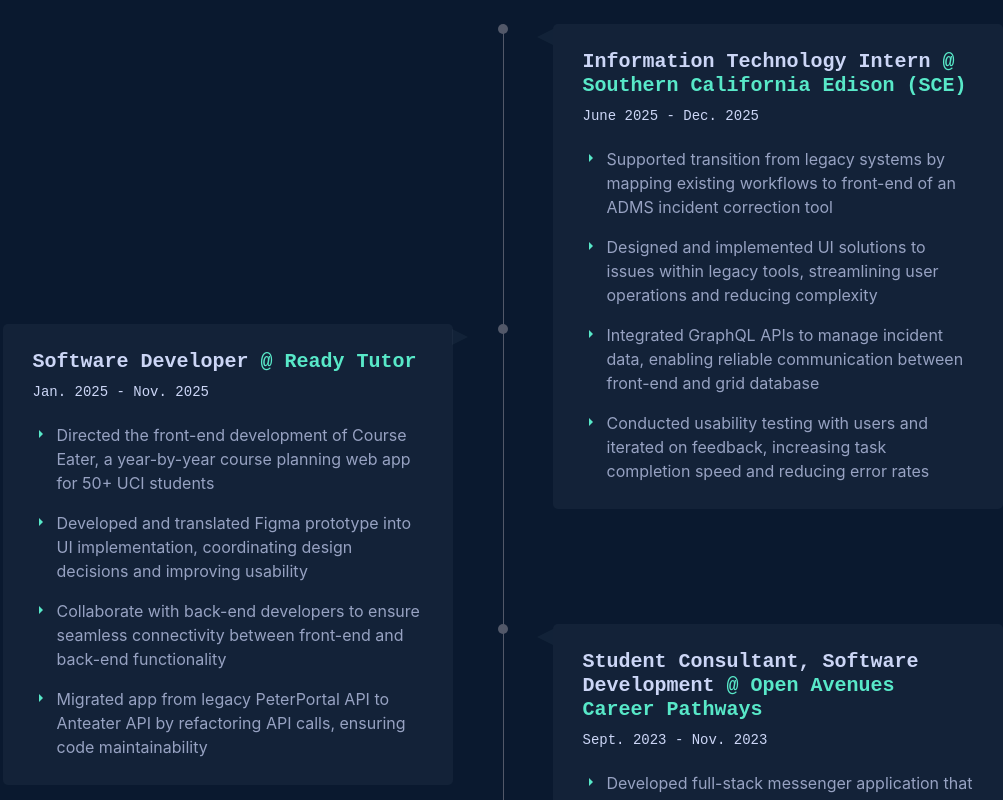
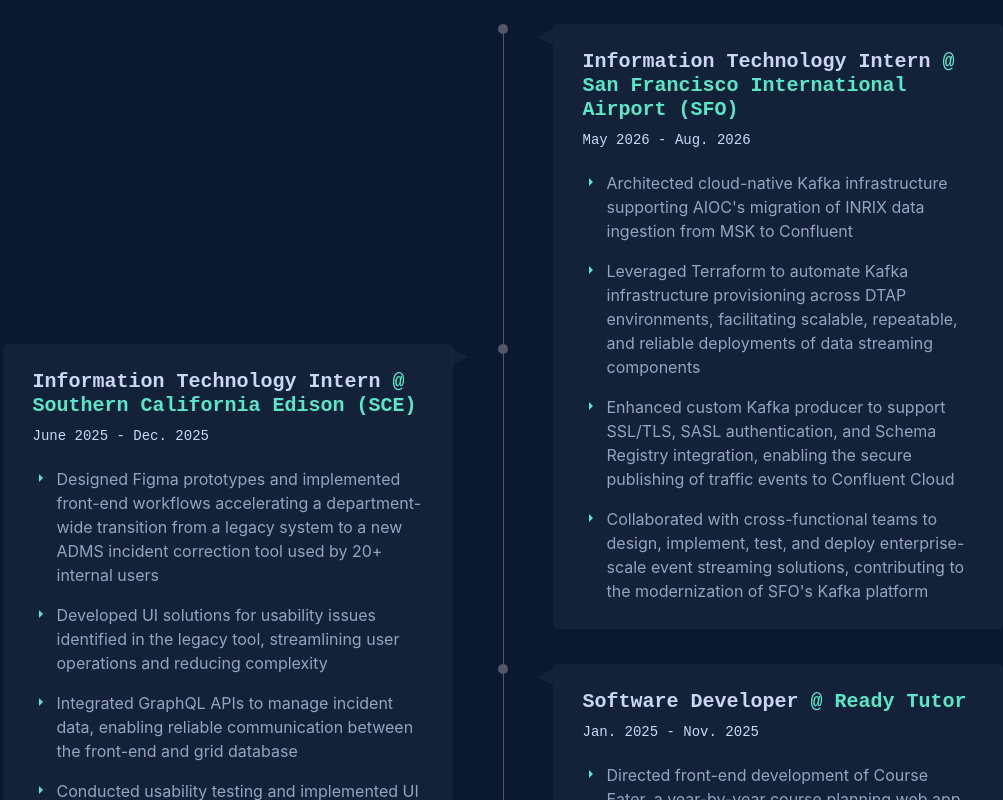
Before and after one commit to jacheng1/custom-website, a React (Vite) app: page / in a window 1280 px wide. Shown: the part 1020-1820 px from the top of the page, without its empty margins (153-1156 px from the left). Built offline with nearby package versions, Linux system fonts and the light colour scheme.

Commit message:
Update Experience section

```diff
--- a/src/Home.jsx
+++ b/src/Home.jsx
@@ -245,6 +245,45 @@
                     Information Technology Intern
                     <span className="intro-text">
                       {" "}
+                      @ San Francisco International Airport (SFO)
+                    </span>
+                  </h3>
+                  <p className="text-light-gray pb-1 timeline-dates">
+                    May 2026 - Aug. 2026
+                  </p>
+                  <p className="text-gray timeline-description">
+                    <IoMdArrowDropright className="timeline-arrow me-2" />
+                    Architected cloud-native Kafka infrastructure supporting AIOC&apos;s migration
+                    of INRIX data ingestion from MSK to Confluent
+                  </p>
+                  <p className="text-gray timeline-description">
+                    <IoMdArrowDropright className="timeline-arrow me-2" />
+                    Leveraged Terraform to automate Kafka infrastructure provisioning across
+                    DTAP environments, facilitating scalable, repeatable, and reliable deployments
+                    of data streaming components
+                  </p>
+                  <p className="text-gray timeline-description">
+                    <IoMdArrowDropright className="timeline-arrow me-2" />
+                    Enhanced custom Kafka producer to support SSL/TLS, SASL authentication, and
+                    Schema Registry integration, enabling the secure publishing of traffic events
+                    to Confluent Cloud
+                  </p>
+                  <p className="text-gray timeline-description">
+                    <IoMdArrowDropright className="timeline-arrow me-2" />
+                    Collaborated with cross-functional teams to design, implement, test, and deploy
+                    enterprise-scale event streaming solutions, contributing to the modernization of
+                    SFO&apos;s Kafka platform
+                  </p>
+                </div>
+              </li>
+
+              <li>
+                <i className=""></i>
+                <div className="box">
+                  <h3 className="fw-bold text-light-gray timeline-title">
+                    Information Technology Intern
+                    <span className="intro-text">
+                      {" "}
                       @ Southern California Edison (SCE)
                     </span>
                   </h3>
@@ -253,25 +292,24 @@
                   </p>
                   <p className="text-gray timeline-description">
                     <IoMdArrowDropright className="timeline-arrow me-2" />
-                    Supported transition from legacy systems by mapping existing
-                    workflows to front-end of an ADMS incident correction tool
+                    Designed Figma prototypes and implemented front-end workflows
+                    accelerating a department-wide transition from a legacy system
+                    to a new ADMS incident correction tool used by 20+ internal users
                   </p>
                   <p className="text-gray timeline-description">
                     <IoMdArrowDropright className="timeline-arrow me-2" />
-                    Designed and implemented UI solutions to issues within
-                    legacy tools, streamlining user operations and reducing
-                    complexity
+                    Developed UI solutions for usability issues identified in the legacy
+                    tool, streamlining user operations and reducing complexity
                   </p>
                   <p className="text-gray timeline-description">
                     <IoMdArrowDropright className="timeline-arrow me-2" />
-                    Integrated GraphQL APIs to manage incident data, enabling
-                    reliable communication between front-end and grid database
+                    Integrated GraphQL APIs to manage incident data, enabling reliable
+                    communication between the front-end and grid database
                   </p>
                   <p className="text-gray timeline-description">
                     <IoMdArrowDropright className="timeline-arrow me-2" />
-                    Conducted usability testing with users and iterated on
-                    feedback, increasing task completion speed and reducing
-                    error rates
+                    Conducted usability testing and implemented UI iterations,
+                    increasing task completion speed and reducing error rates
                   </p>
                 </div>
               </li>
@@ -288,24 +326,23 @@
                   </p>
                   <p className="text-gray timeline-description">
                     <IoMdArrowDropright className="timeline-arrow me-2" />
-                    Directed the front-end development of Course Eater, a
-                    year-by-year course planning web app for 50+ UCI students
+                    Directed front-end development of Course Eater, a year-by-year
+                    course planning web app serving 100+ UCI students
                   </p>
                   <p className="text-gray timeline-description">
                     <IoMdArrowDropright className="timeline-arrow me-2" />
-                    Developed and translated Figma prototype into UI
-                    implementation, coordinating design decisions and improving
-                    usability
+                    Translated Figma prototypes into responsive UI implementations,
+                    coordinating design decisions and improving app usability
                   </p>
                   <p className="text-gray timeline-description">
                     <IoMdArrowDropright className="timeline-arrow me-2" />
-                    Collaborate with back-end developers to ensure seamless
-                    connectivity between front-end and back-end functionality
+                    Migrated app from legacy PeterPortal API to Anteater API by refactoring
+                    API integrations, ensuring codebase maintainability
                   </p>
                   <p className="text-gray timeline-description">
                     <IoMdArrowDropright className="timeline-arrow me-2" />
-                    Migrated app from legacy PeterPortal API to Anteater API by
-                    refactoring API calls, ensuring code maintainability
+                    Collaborated with back-end developers to ensure seamless connectivity
+                    between front-end and back-end functionality
                   </p>
                 </div>
               </li>
--- a/src/custom.scss
+++ b/src/custom.scss
@@ -254,7 +254,7 @@
   list-style: none;
   position: relative;
   width: 1px;
-  height: 300px;
+  height: 320px;
   margin: 0 auto;
   padding: 0;
   background-color: #525869;
```
